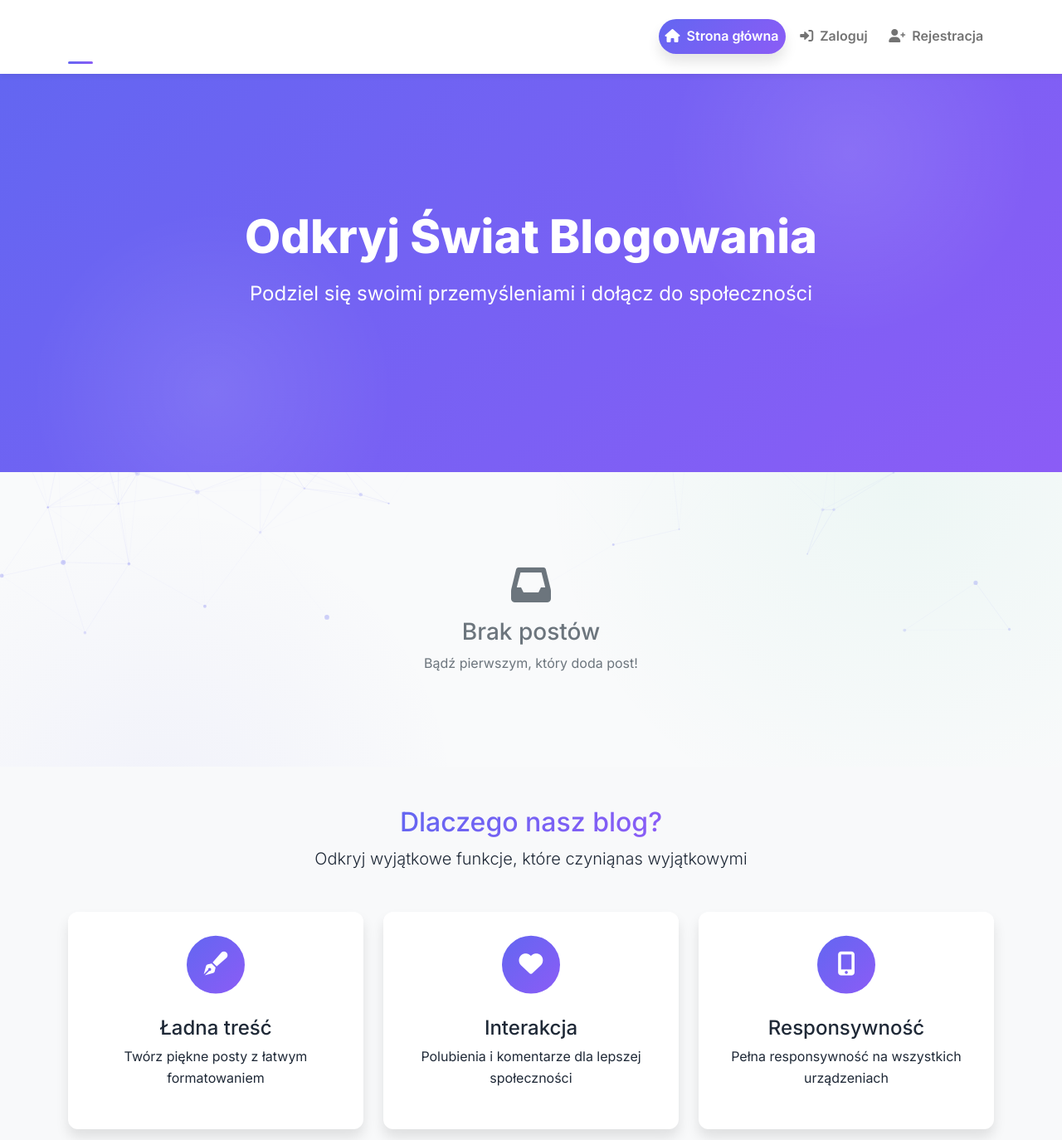
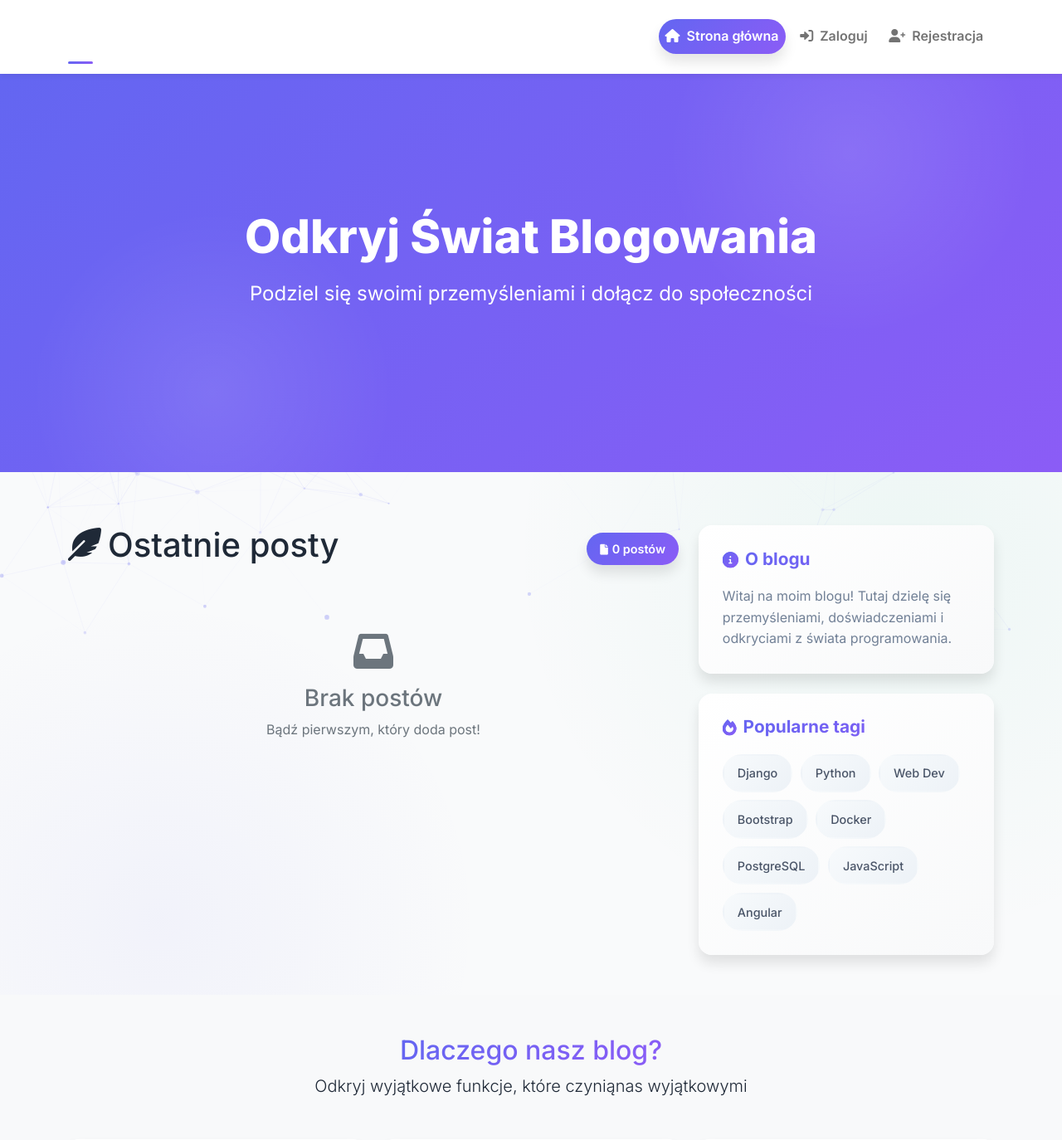
Before and after one commit to Sul3j/django-blog, a Django app: page / in a window 1280 px wide. Shown: the top 1374 px of the page at 83% size. Run offline with Django 4.2, Linux system fonts and the light colour scheme; data that the repository does not hold is empty.

Commit message:
add post list

```diff
--- a/django_blog/blog/templates/blog/post_list.html
+++ b/django_blog/blog/templates/blog/post_list.html
@@ -2,7 +2,6 @@
 {% load static %}
 
 {% block content %}
-{% if posts %}
 <div class="row">
     <div class="col-lg-8">
         <div class="d-flex justify-content-between align-items-center mb-4">
@@ -34,22 +33,45 @@
                     </div>
                 </div>
             </article>
+        {% empty %}
+            <div class="text-center py-5">
+                <i class="fas fa-inbox fa-3x text-muted mb-3"></i>
+                <h3 class="text-muted">Brak postów</h3>
+                <p class="text-muted">Bądź pierwszym, który doda post!</p>
+                {% if user.is_authenticated %}
+                    <a href="{% url 'post_new' %}" class="btn btn-primary mt-2">Dodaj pierwszy post</a>
+                {% endif %}
+            </div>
         {% endfor %}
     </div>
-</div>
-{% else %}
-<div class="row">
-    <div class="col-12">
-        <div class="text-center py-5">
-            <i class="fas fa-inbox fa-3x text-muted mb-3"></i>
-            <h3 class="text-muted">Brak postów</h3>
-            <p class="text-muted">Bądź pierwszym, który doda post!</p>
-            {% if user.is_authenticated %}
-                <a href="{% url 'post_new' %}" class="btn btn-primary mt-2">Dodaj pierwszy post</a>
-            {% endif %}
+    <div class="col-lg-4">
+        <div class="sidebar-card mb-4">
+            <div class="card-body">
+                <h5 class="sidebar-title">
+                    <i class="fas fa-info-circle"></i>O blogu
+                </h5>
+                <p class="sidebar-text">Witaj na moim blogu! Tutaj dzielę się przemyśleniami, doświadczeniami i odkryciami z świata programowania.</p>
+            </div>
+        </div>
+
+        <div class="sidebar-card">
+            <div class="card-body">
+                <h5 class="sidebar-title">
+                    <i class="fas fa-fire"></i>Popularne tagi
+                </h5>
+                <div class="tags-container">
+                    <span class="tag-badge">Django</span>
+                    <span class="tag-badge">Python</span>
+                    <span class="tag-badge">Web Dev</span>
+                    <span class="tag-badge">Bootstrap</span>
+                    <span class="tag-badge">Docker</span>
+                    <span class="tag-badge">PostgreSQL</span>
+                    <span class="tag-badge">JavaScript</span>
+                    <span class="tag-badge">Angular</span>
+                </div>
+            </div>
         </div>
     </div>
 </div>
-{% endif %}
 
 {% endblock %}
```
